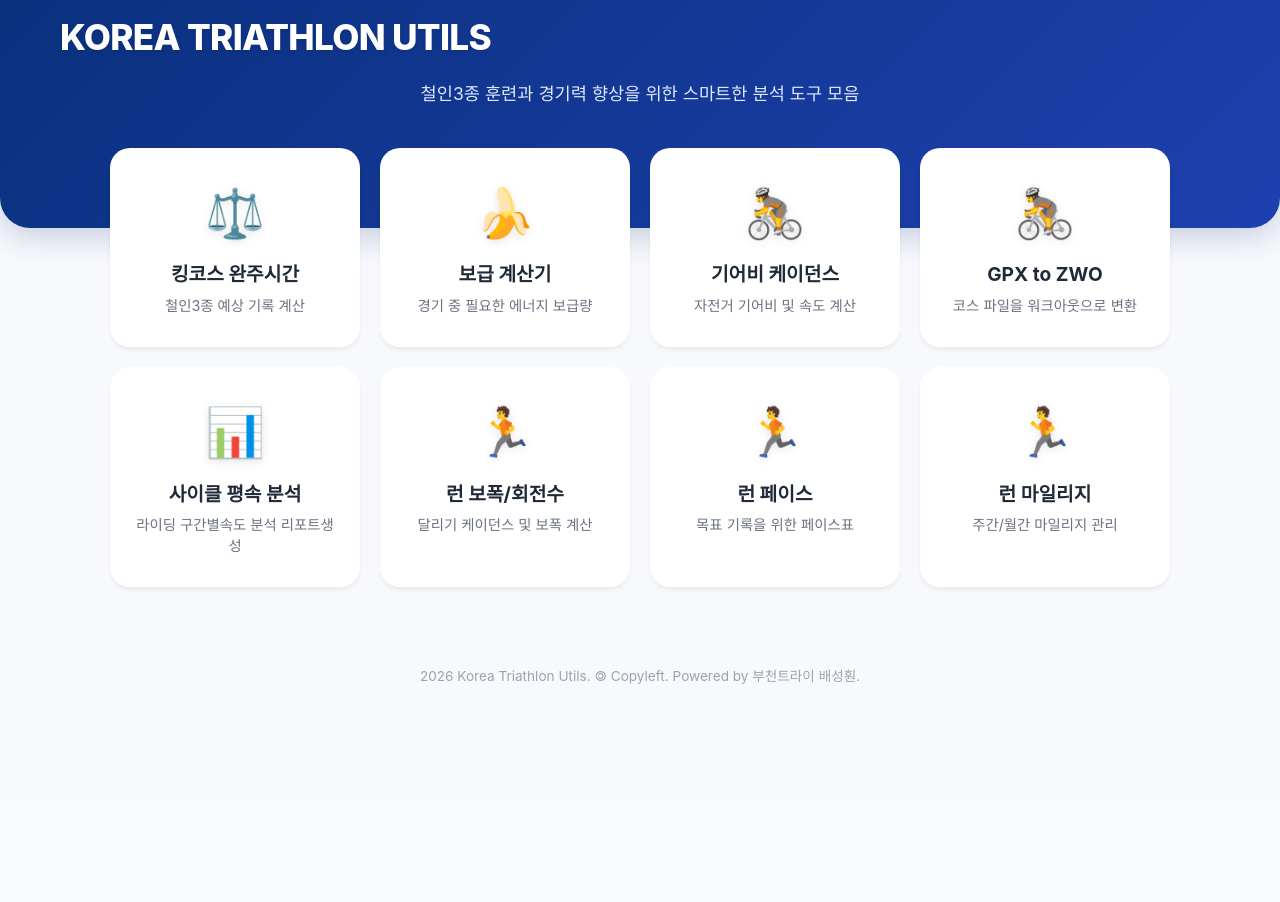
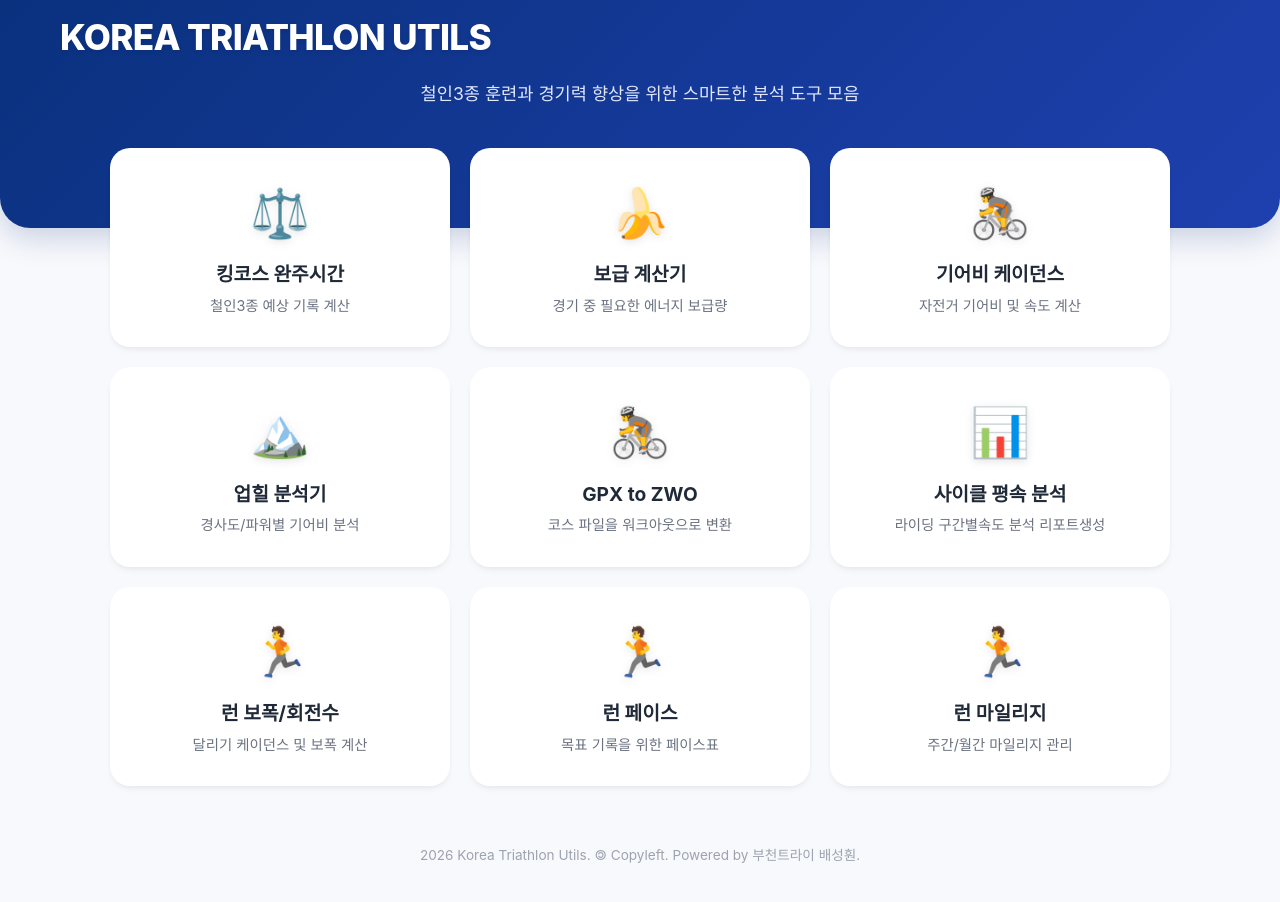
Before and after one commit to SunghwonBae/korea-triathlon-utils, a Next.js app: page / in a window 1280 px wide. Shown: the top 902 px of the page. Before the commit the page ends 800 px from the top, so only its background shows below. Built offline with nearby package versions, Linux system fonts and the light colour scheme.

Commit message:
업힐분석기추가

```diff
--- a/pages/index.js
+++ b/pages/index.js
@@ -10,6 +10,7 @@ export default function MainIndex() {
     { icon: "⚖️", title: "킹코스 완주시간", desc: "철인3종 예상 기록 계산", url: "/ironman_calculator.html" },
     { icon: "🍌", title: "보급 계산기", desc: "경기 중 필요한 에너지 보급량", url: "/gelwater_calculator.html" },
     { icon: "🚴", title: "기어비 케이던스", desc: "자전거 기어비 및 속도 계산", url: "/bike_calculator.html" },
+    { icon: "🏔️", title: "업힐 분석기", desc: "경사도/파워별 기어비 분석", url: "/bike_uphill.html" },
     { icon: "🚴", title: "GPX to ZWO", desc: "코스 파일을 워크아웃으로 변환", url: "/bike_gpx_zwo.html" },
     { icon: "📊", title: "사이클 평속 분석", desc: "라이딩 구간별속도 분석 리포트생성", url: "/cyclinganalyzer" },
     { icon: "🏃", title: "런 보폭/회전수", desc: "달리기 케이던스 및 보폭 계산", url: "/running_calculator.html" },
@@ -48,7 +49,7 @@ export default function MainIndex() {
       </section>
 
       <footer className="main-footer">
-        <p>2026 Korea Triathlon Utils. 🄯 Copyleft. Powered by 부천트라이 배성훤.</p>
+        <p>2026 Korea Triathlon Utils.<br className="mobile-br"/> 🄯 Copyleft. Powered by 부천트라이 배성훤.</p>
       </footer>
 
       <style jsx>{`
@@ -86,14 +87,14 @@ export default function MainIndex() {
         .mobile-br { display: none; }
         .content-section {
           max-width: 1100px;
-          margin: -80px auto 40px;
+          margin: -80px auto 20px;
           padding: 0 20px;
           position: relative;
           z-index: 50;
         }
         .menu-grid {
           display: grid;
-          grid-template-columns: repeat(auto-fill, minmax(240px, 1fr));
+          grid-template-columns: repeat(3, 1fr);
           gap: 20px;
         }
         .menu-card {
@@ -149,6 +150,11 @@ export default function MainIndex() {
           color: #9ca3af;
           font-size: 0.85rem;
         }
+        @media (max-width: 1024px) {
+          .menu-grid {
+            grid-template-columns: repeat(2, 1fr);
+          }
+        }
         @media (max-width: 640px) {
           .hero-header {
             padding: 60px 10px 100px;
--- a/public/bike_uphill.html
+++ b/public/bike_uphill.html
@@ -13,8 +13,23 @@
 
         /* 비주얼 & 상태창 */
         .visual-container { height: 160px; background: #e0f7fa; position: relative; border-radius: 15px; overflow: hidden; margin-bottom: 20px; display: flex; align-items: flex-end; justify-content: center; box-shadow: 0 4px 10px rgba(0,0,0,0.05); }
-        .road { width: 200%; height: 500px; background: #555; position: absolute; bottom: -450px; transform-origin: center; transition: 0.5s; border-top: 4px dashed #fff; }
-        .bike { font-size: 45px; position: relative; z-index: 5; bottom: 10px; transition: 0.5s; filter: drop-shadow(0 2px 4px rgba(0,0,0,0.2)); }
+        .road { width: 200%; height: 500px; background: #555; position: absolute; bottom: -450px; transform-origin: center; transition: 0.5s; border-top: 4px dotted #fff; }
+
+        .bike {
+            font-size: 60px;
+            position: relative;
+            z-index: 5;
+            bottom: 30px;
+            transition: 0.5s;
+            display: inline-block;
+        }
+
+        @keyframes pedal-move {
+            0%, 100% { transform: rotate(0deg) translateY(0px); }
+            25% { transform: rotate(-2deg) translateY(-2px); }
+            75% { transform: rotate(2deg) translateY(-2px); }
+        }
+
 
         .status-board { background: #fff; padding: 20px; border-radius: 12px; text-align: center; margin-bottom: 25px; border: 1px solid #ffe0b2; box-shadow: 0 4px 15px rgba(230, 126, 34, 0.1); }
         .main-res { font-size: 2.5em; font-weight: 800; color: var(--primary); margin: 10px 0; letter-spacing: -1px; }
@@ -47,8 +62,9 @@
         tr.clickable { transition: background 0.1s; }
         tr.clickable:hover { background: #f8f9fa; cursor: pointer; }
 
-        .rpm-bad { color: var(--danger); font-weight: bold; background: #fff5f5; border-radius: 4px; padding: 2px 6px; }
-        .rpm-good { color: var(--success); font-weight: bold; background: #e8f5e9; border-radius: 4px; padding: 2px 6px; }
+        .rpm-bad { color: var(--danger) !important; font-weight: bold; }
+        .rpm-good { color: var(--success) !important; font-weight: bold; }
+        .rpm-neutral { color: #7f8c8d !important; }
         .highlight-box { border: 2px solid var(--primary) !important; background: #fff9f5; }
 
         .hint { font-size: 0.85em; color: #888; margin-top: 8px; text-align: right; margin-bottom: 5px; }
@@ -63,9 +79,21 @@
             .main-res { font-size: 2em; }
             .status-board { padding: 15px; }
 
-            th, td { padding: 10px 8px; font-size: 0.85em; }
+            th, td { padding: 10px 2px; font-size: 0.8em; }
             .custom-row { flex-direction: row; }
             input[type="number"], select { font-size: 0.9rem; padding: 8px; }
+            table { min-width: auto; }
+        }
+        .group-header td { background: #f1f3f5; font-weight: bold; color: #495057; text-align: left; padding: 8px 15px; font-size: 0.9em; border-top: 2px solid #dee2e6; }
+
+        /* 파워존 시각화 */
+        .zone-legend { position: absolute; top: 10px; right: 10px; background: rgba(255,255,255,0.9); padding: 5px 10px; border-radius: 8px; font-size: 0.7em; display: flex; flex-direction: column; gap: 2px; box-shadow: 0 2px 5px rgba(0,0,0,0.1); z-index: 10; }
+        .zone-item { display: flex; align-items: center; gap: 5px; }
+        .zone-color { width: 10px; height: 10px; border-radius: 50%; }
+        .bike-zone-label {
+            position: absolute; bottom: -20px; left: 50%; transform: translateX(-50%) scaleX(-1);
+            font-size: 14px; font-weight: bold; background: rgba(255,255,255,0.8);
+            padding: 2px 6px; border-radius: 4px; white-space: nowrap; box-shadow: 0 1px 3px rgba(0,0,0,0.2);
         }
     </style>
 </head>
@@ -78,11 +106,27 @@
 
     <div class="visual-container">
         <div id="road" class="road"></div>
-        <div id="bike" class="bike">🚴</div>
+        <div id="bike" class="bike">
+            🚴
+            <div id="bikeZoneText" class="bike-zone-label">Z2</div>
+        </div>
+        <div class="zone-legend">
+            <div class="zone-item"><div class="zone-color" style="background:#bdc3c7"></div>Z1 회복</div>
+            <div class="zone-item"><div class="zone-color" style="background:#3498db"></div>Z2 지구력</div>
+            <div class="zone-item"><div class="zone-color" style="background:#2ecc71"></div>Z3 템포</div>
+            <div class="zone-item"><div class="zone-color" style="background:#f1c40f"></div>Z4 역치</div>
+            <div class="zone-item"><div class="zone-color" style="background:#e67e22"></div>Z5 VO2Max</div>
+            <div class="zone-item"><div class="zone-color" style="background:#e74c3c"></div>Z6 무산소</div>
+            <div class="zone-item"><div class="zone-color" style="background:#9b59b6"></div>Z7 신경근</div>
+        </div>
     </div>
 
+
+
     <div class="status-board">
-        <div id="course-tag" style="font-weight:bold; color:var(--primary);">코스 분석 중...</div>
+        <div id="course-tag" style="font-weight:bold; color:var(--primary); line-height:1.4;">
+            코스 분석 중...
+        </div>
         <div class="main-res"><span id="speed-display">0.0</span> km/h</div>
         <div id="current-gear-info" style="font-size: 0.9em; color: #666;">기준 기어: 34-34T (1.00)</div>
     </div>
@@ -94,17 +138,18 @@
         </div>
 
         <div class="group highlight-box">
-            <label>목표 파워 (Watt) <span id="val-power">200</span>W</label>
+            <label>언덕주행 파워 (Watt) <span id="val-power">200</span>W</label>
             <input type="range" id="power" min="50" max="800" step="5" value="200" oninput="run('power')">
         </div>
 
         <div class="group highlight-box">
-            <label>목표 케이던스 (RPM) <span id="val-cadence">80</span>rpm</label>
+            <label>언적주행 케이던스 (RPM) <span id="val-cadence">80</span>rpm</label>
             <input type="range" id="cadence" min="30" max="120" step="1" value="80" oninput="run('cadence')">
         </div>
 
         <div class="group half-mobile"><label>자전거 무게 (kg)</label><input type="number" id="bikeW" value="8.5" oninput="run()"></div>
         <div class="group half-mobile"><label>내 몸무게 (kg)</label><input type="number" id="riderW" value="75" oninput="run()"></div>
+        <div class="group half-mobile"><label>나의 FTP (W)</label><input type="number" id="ftp" value="200" oninput="run()"></div>
         <div class="group half-mobile">
             <label>휠 규격</label>
             <select id="wheel" onchange="run()">
@@ -136,10 +181,10 @@
         <table>
             <thead>
                 <tr>
-                    <th>기어 종류</th>
-                    <th>조합 (F-R)</th>
-                    <th>기어비</th>
-                    <th>필요 케이던스</th>
+                    <th style="width:15%">구분</th>
+                    <th style="width:40%">조합 및 비고</th>
+                    <th style="width:15%">기어비</th>
+                    <th style="width:30%">필요 케이던스</th>
                 </tr>
             </thead>
             <tbody id="res-body"></tbody>
@@ -148,24 +193,30 @@
 </div>
 
 <script>
+
 let GEAR_PRESETS = [
-    { cat: "컴팩트", name: "생존", f: 34, r: 34 },
-    { cat: "컴팩트", name: "표준", f: 34, r: 32 },
-    { cat: "컴팩트", name: "중급", f: 34, r: 30 },
-    { cat: "컴팩트", name: "상급", f: 34, r: 28 },
-    { cat: "미드컴팩", name: "생존", f: 36, r: 34 },
-    { cat: "미드컴팩", name: "표준", f: 36, r: 30 },
-    { cat: "미드컴팩", name: "상급", f: 36, r: 28 },
-    { cat: "스탠다드", name: "기본", f: 39, r: 28 },
-    { cat: "전문가", name: "TT", f: 56, r: 28 },
-    { cat: "전문가", name: "초고속", f: 60, r: 28 }
+    // 1. 컴팩트/미드컴팩 업힐용
+    { section: "1. 컴팩트/미드컴팩 업힐용 (낮은 기어비)", cat: "업힐", name: "컴팩트 생존", f: 34, r: 34, desc: "가장 가벼운 기어비" },
+    { section: "1. 컴팩트/미드컴팩 업힐용 (낮은 기어비)", cat: "업힐", name: "미드컴팩 표준", f: 36, r: 30, desc: "업힐 표준 세팅" },
+    { section: "1. 컴팩트/미드컴팩 업힐용 (낮은 기어비)", cat: "업힐", name: "스탠다드 상급", f: 39, r: 28, desc: "상급자용 기어비" },
+
+    // 2. 낮은 언덕/낙타등 돌파용
+    { section: "2. 낮은 언덕/낙타등 돌파용 (중간 기어비)", cat: "낙타등", name: "이너 고속", f: 36, r: 15, desc: "이너 체인링으로 빠르게 넘을 때" },
+    { section: "2. 낮은 언덕/낙타등 돌파용 (중간 기어비)", cat: "낙타등", name: "아우터 중저속", f: 50, r: 28, desc: "아우터로 버티며 오를 때" },
+    { section: "2. 낮은 언덕/낙타등 돌파용 (중간 기어비)", cat: "낙타등", name: "아우터 표준", f: 52, r: 25, desc: "미드컴팩 아우터 표준" },
+
+    // 3. 평지/고속 구간
+    { section: "3. 평지/고속 구간 (높은 기어비)", cat: "평지", name: "아우터 고속", f: 50, r: 11, desc: "컴팩트 최고 속도" },
+    { section: "3. 평지/고속 구간 (높은 기어비)", cat: "평지", name: "스탠다드 아우터", f: 53, r: 11, desc: "스탠다드 최고 속도" },
+    { section: "3. 평지/고속 구간 (높은 기어비)", cat: "평지", name: "초고속 커스텀", f: 60, r: 28, desc: "미니벨로 등 특수 목적" },
+    { section: "3. 평지/고속 구간 (높은 기어비)", cat: "전문가", name: "프로 독주용", f: 56, r: 11, desc: "TT/철인 경기용" }
 ];
 
 function addGear() {
     const f = parseInt(document.getElementById('cF').value);
     const r = parseInt(document.getElementById('cR').value);
     if(f && r) {
-        GEAR_PRESETS.push({ cat: "직접입력", name: "커스텀", f: f, r: r });
+        GEAR_PRESETS.push({ section: "✨ 직접 입력한 기어", cat: "커스텀", name: "사용자 설정", f: f, r: r, desc: "직접 추가함" });
         document.getElementById('cF').value = ""; document.getElementById('cR').value = "";
         run();
     }
@@ -183,6 +234,7 @@ function run(mode) {
     const slope = parseFloat(document.getElementById('slope').value);
     const bikeW = parseFloat(document.getElementById('bikeW').value);
     const riderW = parseFloat(document.getElementById('riderW').value);
+    const ftp = parseFloat(document.getElementById('ftp').value) || 200;
     const wheel = parseInt(document.getElementById('wheel').value);
     const baseRatio = parseFloat(document.getElementById('baseGearVal').value);
     const totalW = bikeW + riderW;
@@ -212,36 +264,117 @@ function run(mode) {
 
     const deg = rad * (180/Math.PI);
     document.getElementById('road').style.transform = `rotate(-${deg}deg)`;
-    document.getElementById('bike').style.transform = `rotate(-${deg}deg)`;
+    document.getElementById('bike').style.transform = `rotate(-${deg}deg) scaleX(-1)`;
 
+    // 파워존 계산 및 색상 적용
     const currentPower = parseFloat(document.getElementById('power').value);
+    const pRatio = (currentPower / ftp) * 100;
+    let zColor = "#555";
+    let zText = "Z1";
+
+    if (pRatio < 55) { zColor = "#bdc3c7"; zText = "Z1 회복"; }
+    else if (pRatio < 76) { zColor = "#3498db"; zText = "Z2 지구력"; }
+    else if (pRatio < 91) { zColor = "#2ecc71"; zText = "Z3 템포"; }
+    else if (pRatio < 106) { zColor = "#f1c40f"; zText = "Z4 역치"; }
+    else if (pRatio < 121) { zColor = "#e67e22"; zText = "Z5 VO2Max"; }
+    else if (pRatio < 151) { zColor = "#e74c3c"; zText = "Z6 무산소"; }
+    else { zColor = "#9b59b6"; zText = "Z7 신경근"; }
+
+    document.getElementById('road').style.background = zColor;
+    document.getElementById('bikeZoneText').innerText = zText;
+
     let final_v_ms = currentPower / (totalW * g * (Math.sin(rad) + Crr));
     let final_kmh = Math.max(0, final_v_ms * 3.6);
     document.getElementById('speed-display').innerText = final_kmh.toFixed(1);
 
     // 코스 태그
     const courseTag = document.getElementById('course-tag');
-    let cName = "평지";
-    if (slope >= 11) cName = "화악산급 (고통)";
-    else if (slope >= 7) cName = "북악/대관령급 (중급)";
-    else if (slope >= 4) cName = "남산급 (표준)";
-    courseTag.innerText = "유사 코스: " + cName;
+    let cName = "평지 및 완만한 구간";
+    let cDesc = "";
 
-    // 테이블 렌더링
+    if (slope >= 20) {
+        cName = "벽 (The Wall)";
+        cDesc = "자전거 앞바퀴가 들릴 수 있는 극악의 경사";
+    } else if (slope >= 15) {
+        cName = "삼막사 '할딱고개' 급";
+        cDesc = "댄싱 없이는 돌리기 힘든 무시무시한 구간";
+    } else if (slope >= 12) {
+        cName = "화악산 / 무등산 8부 능선";
+        cDesc = "국내 최고 난이도 업힐의 본모습";
+    } else if (slope >= 10) {
+        cName = "미시령 옛길 / 지안재 급";
+        cDesc = "본격적인 '침 흘리는' 업힐 구간";
+    } else if (slope >= 8) {
+        cName = "북악 스카이웨이 / 대관령";
+        cDesc = "중급 라이더의 실력을 가르는 기준점";
+    } else if (slope >= 6) {
+        cName = "서울 남산 (중반부) 급";
+        cDesc = "동호인들의 국민 업힐 코스 난이도";
+    } else if (slope >= 4) {
+        cName = "분원리 / 하오고개 급";
+        cDesc = "리드미컬한 업힐이 가능한 표준 경사";
+    } else if (slope >= 2) {
+        cName = "완만한 낙타등 구간";
+        cDesc = "에어로 자세를 풀게 되는 약오르막";
+    } else if (slope > 0) {
+        cName = "평지 같은 오르막";
+        cDesc = "미세하게 파워가 더 실리는 구간";
+    }
+
+    courseTag.innerHTML = `<span style="font-size:1.2em;">${cName}</span><br><span style="font-size:0.8em; font-weight:normal; color:#e67e22;">${cDesc}</span>`;
+
+
+    // 테이블 렌더링 (기존 run 함수 하단부 tbody.innerHTML 부분을 아래로 교체)
     const tbody = document.getElementById('res-body');
     tbody.innerHTML = "";
+
+    let currentSection = "";
     GEAR_PRESETS.forEach(g => {
         const ratio = g.f / g.r;
-        const rpm = (final_kmh * 1000000) / (ratio * wheel * 60);
-        const rpmClass = rpm < 60 ? 'rpm-bad' : (rpm >= 70 && rpm <= 95 ? 'rpm-good' : '');
+        const speed = parseFloat(document.getElementById('speed-display').innerText);
+        const wheel = parseInt(document.getElementById('wheel').value);
+        const baseRatio = parseFloat(document.getElementById('baseGearVal').value);
+
+        // 현재 속도에서의 케이던스 계산
+        const rpm = (speed * 1000000) / (ratio * wheel * 60);
+
+        // 상태별 클래스 부여 (70미만 무릎주의, 70~95 최적)
+        let rpmClass = "";
+        let rpmLabel = "";
+        let rpmStyle = "font-size:1.1em;";
+
+        if (rpm < 70) {
+            rpmClass = "rpm-bad";
+            rpmLabel = "<div style='font-size:0.6em; margin-top:2px;'>무릎주의</div>";
+        } else if (rpm >= 70 && rpm <= 95) {
+            rpmClass = "rpm-good";
+            rpmLabel = "<div style='font-size:0.6em; margin-top:2px;'>최적</div>";
+        } else {
+            rpmClass = "rpm-neutral";
+        }
+
+        // 기준 기어비와 일치하는 행 하이라이트
         const isActive = ratio.toFixed(2) === baseRatio.toFixed(2) ? "active-row" : "";
+
+        // 섹션 헤더 추가
+        if (g.section !== currentSection) {
+            currentSection = g.section;
+            tbody.innerHTML += `<tr class="group-header"><td colspan="4">${currentSection}</td></tr>`;
+        }
 
         tbody.innerHTML += `
             <tr class="clickable ${isActive}" onclick="setAsBase(${ratio}, '${g.f}-${g.r}T')">
-                <td>${g.cat}</td>
-                <td>${g.f}-${g.r}T (${g.name})</td>
-                <td>${ratio.toFixed(2)}</td>
-                <td class="${rpmClass}">${Math.round(rpm)} RPM</td>
+                <td style="font-weight:bold; color:#666;">${g.cat}</td>
+                <td>
+                    <div style="font-weight:bold;">${g.f}-${g.r}T</div>
+                    <div style="font-size:0.8em; color:var(--primary);">${g.name}</div>
+                    <div style="font-size:0.75em; color:#888; margin-top:2px;">${g.desc}</div>
+                </td>
+                <td style="color:#888;">${ratio.toFixed(2)}</td>
+                <td class="${rpmClass}" style="${rpmStyle}">
+                    ${Math.round(rpm)} <span style="font-size:0.7em;">RPM</span>
+                    ${rpmLabel}
+                </td>
             </tr>`;
     });
 }
```
